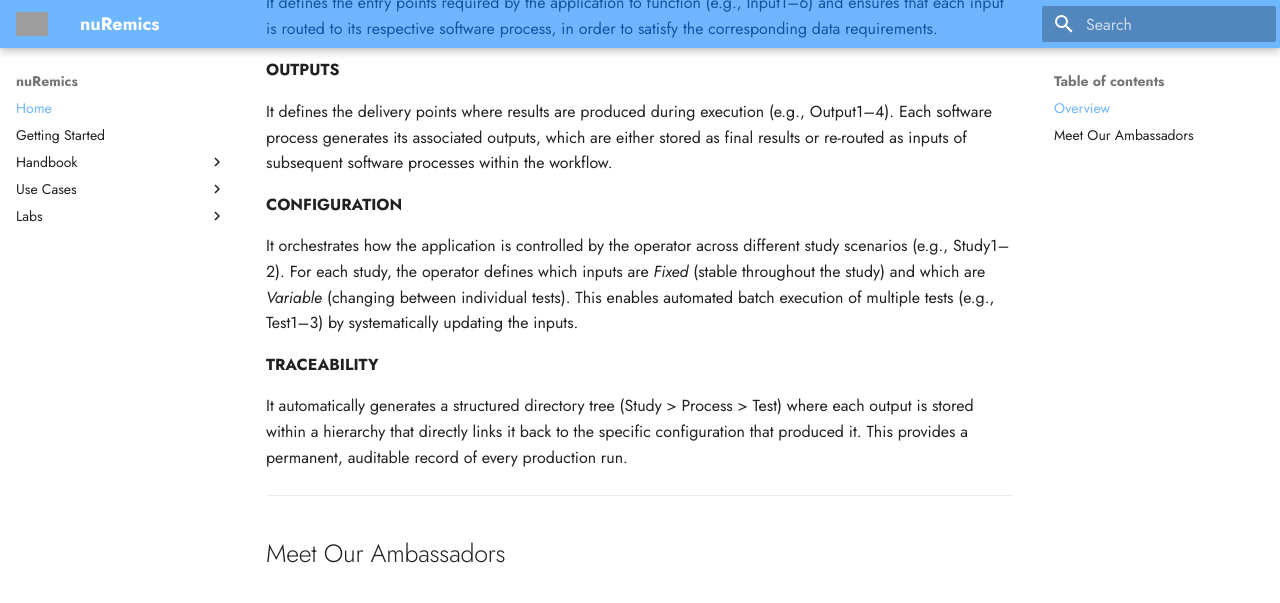
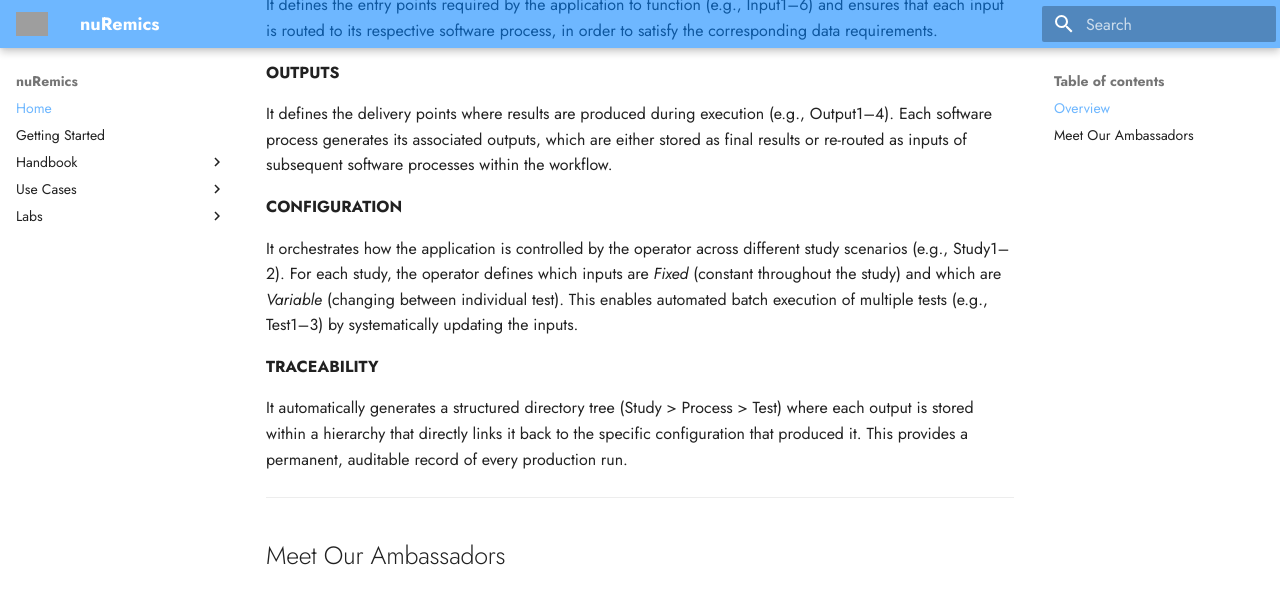
Before and after one commit to nuremics/nuremics-docs, an MkDocs documentation site: the page built from docs/index.md, in a window 1280 px wide and 900 px high, scrolled down 2984 px, cut to the strip 0-603 px from the top of the window. Built offline with MkDocs 1.6.1 and Material for MkDocs 9.7.7, drawn with Linux system fonts in a browser that asks for light colours; grey boxes are pictures that could not be loaded.

Commit message:
minor updates

```diff
--- a/docs/index.md
+++ b/docs/index.md
@@ -83,7 +83,7 @@ It defines the delivery points where results are produced during execution (e.g.
 
 **CONFIGURATION**
 
-It orchestrates how the application is controlled by the operator across different study scenarios (e.g., Study1–2). For each study, the operator defines which inputs are _Fixed_ (stable throughout the study) and which are _Variable_ (changing between individual tests). This enables automated batch execution of multiple tests (e.g., Test1–3) by systematically updating the inputs.
+It orchestrates how the application is controlled by the operator across different study scenarios (e.g., Study1–2). For each study, the operator defines which inputs are _Fixed_ (constant throughout the study) and which are _Variable_ (changing between individual test). This enables automated batch execution of multiple tests (e.g., Test1–3) by systematically updating the inputs.
 
 **TRACEABILITY**
 
```
Also changed, not shown: docs/images/nuRemics_Overview.svg.
